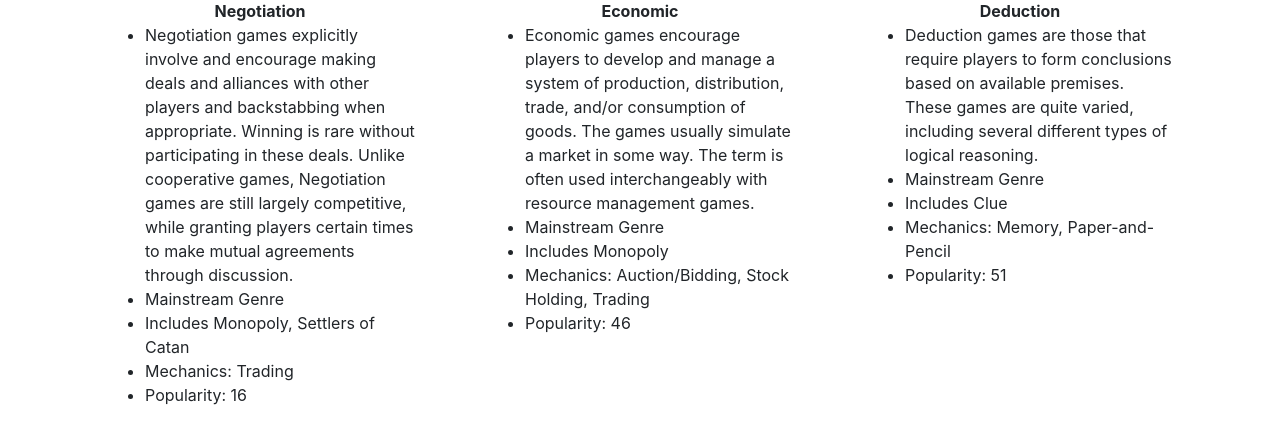
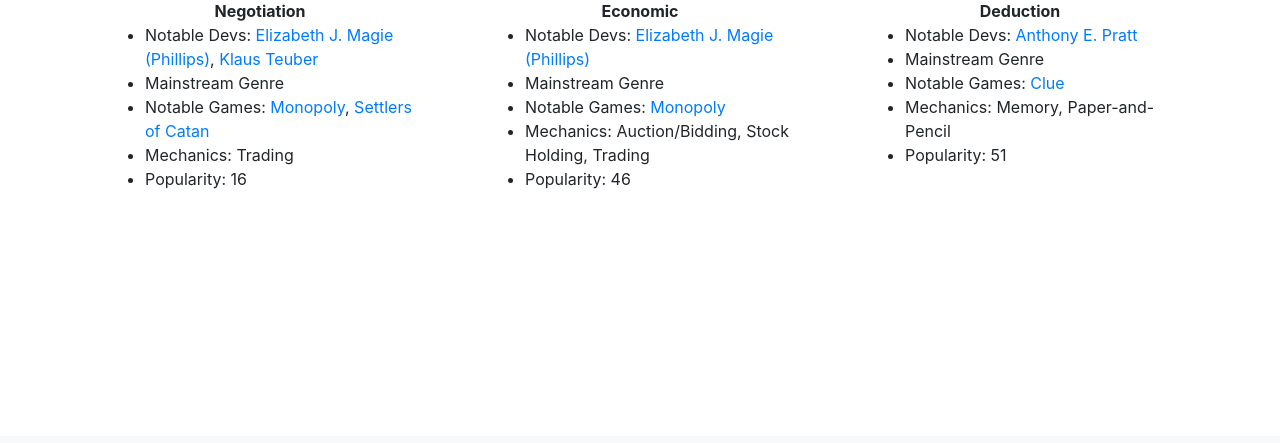
Before and after one commit to jsphyin/idb, a Flask app: page /genres in a window 1280 px wide. Shown: the part 364-807 px from the top of the page. After the commit the page ends 553 px from the top, so only its background shows below. Run offline with Flask 2, Linux system fonts and the light colour scheme; some libraries are stand-ins or nearby versions.

Commit message:
Add links to grid pages

```diff
--- a/templates/genres.html
+++ b/templates/genres.html
@@ -11,13 +11,9 @@
 {% block model_1_img %}https://d30y9cdsu7xlg0.cloudfront.net/png/180167-200.png{% endblock %}
 {% block model_1_link%}genres/negotiation{% endblock %}
 {% block model_1_attribute %}
-<li>Negotiation games explicitly involve and encourage making deals and
-    alliances with other players and backstabbing when appropriate. Winning is
-    rare without participating in these deals. Unlike cooperative games,
-    Negotiation games are still largely competitive, while granting players
-    certain times to make mutual agreements through discussion.</li>
+<li>Notable Devs: <a href="/developers/magie">Elizabeth J. Magie (Phillips)</a>, <a href="/developers/teuber">Klaus Teuber</a></li>
 <li>Mainstream Genre</li>
-<li>Includes Monopoly, Settlers of Catan</li>
+<li>Notable Games: <a href="/games/monopoly">Monopoly</a>, <a href="/games/catan">Settlers of Catan</a></li>
 <li>Mechanics: Trading</li>
 <li>Popularity: 16</li>
 {% endblock %}
@@ -27,12 +23,9 @@
 {% block model_2_img %}https://cdn0.iconfinder.com/data/icons/economy/450/world-economy-512.png{% endblock %}
 {% block model_2_link%}genres/economic{% endblock %}
 {% block model_2_attribute %}
-<li>Economic games encourage players to develop and manage a system of
-    production, distribution, trade, and/or consumption of goods. The games
-    usually simulate a market in some way. The term is often used
-    interchangeably with resource management games.</li>
+<li>Notable Devs: <a href="/developers/magie">Elizabeth J. Magie (Phillips)</a></li>
 <li>Mainstream Genre</li>
-<li>Includes Monopoly</li>
+<li>Notable Games: <a href="/games/monopoly">Monopoly</a></li>
 <li>Mechanics: Auction/Bidding, Stock Holding, Trading</li>
 <li>Popularity: 46</li>
 {% endblock %}
@@ -41,11 +34,9 @@
 {% block model_3_img %}https://d30y9cdsu7xlg0.cloudfront.net/png/41279-200.png{% endblock %}
 {% block model_3_link%}genres/deduction{% endblock %}
 {% block model_3_attribute %}
-<li>Deduction games are those that require players to form conclusions based on
-    available premises. These games are quite varied, including several
-    different types of logical reasoning.</li>
+<li>Notable Devs: <a href="/developers/pratt">Anthony E. Pratt</a></li>
 <li>Mainstream Genre</li>
-<li>Includes Clue</li>
+<li>Notable Games: <a href="/games/clue">Clue</a></li>
 <li>Mechanics: Memory, Paper-and-Pencil</li>
 <li>Popularity: 51</li>
 {% endblock %}
```
Also changed, not shown: templates/developers.html (+6 -3 lines), templates/events.html (+9 -9 lines), templates/games.html (+6 -6 lines).
